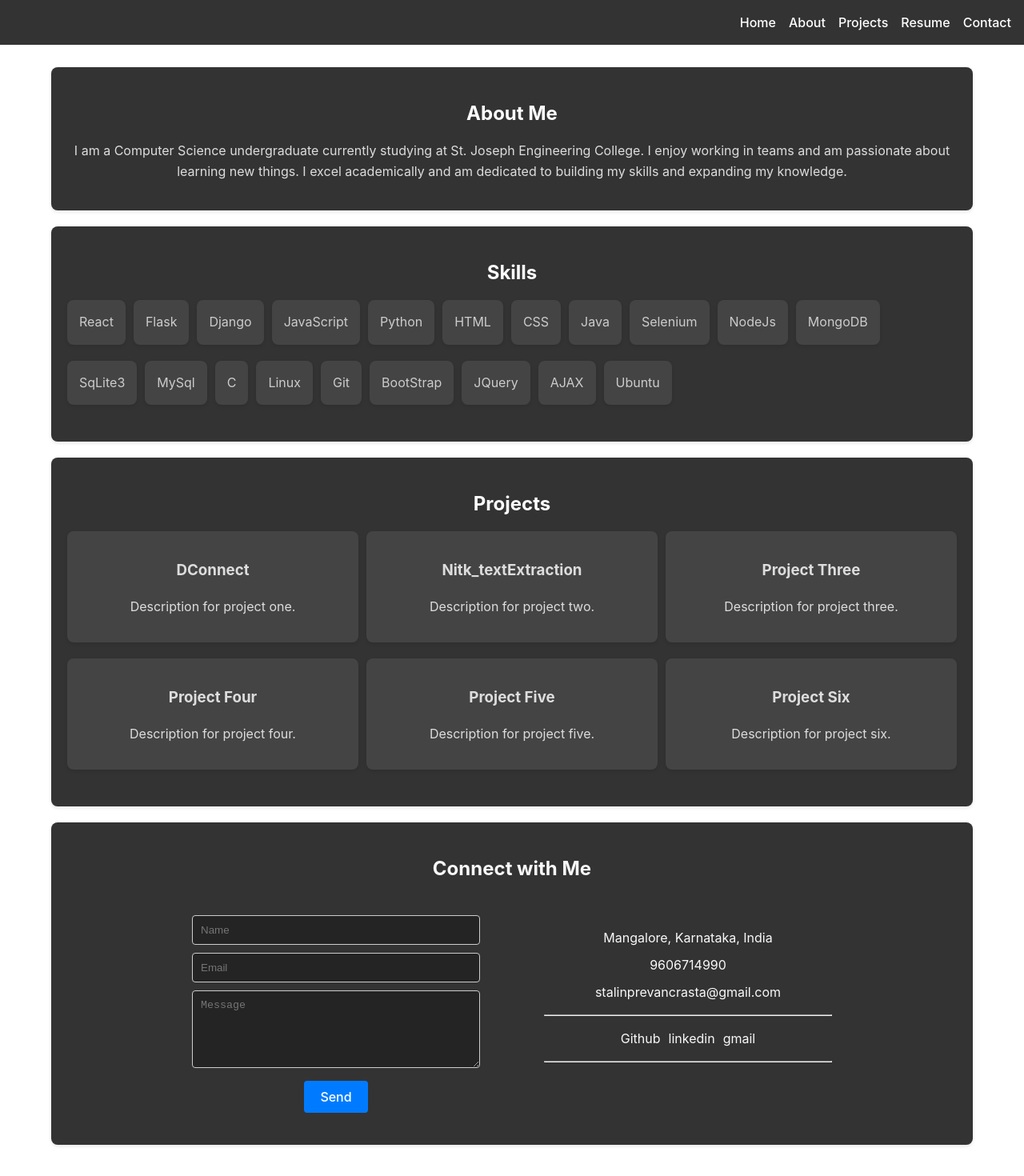
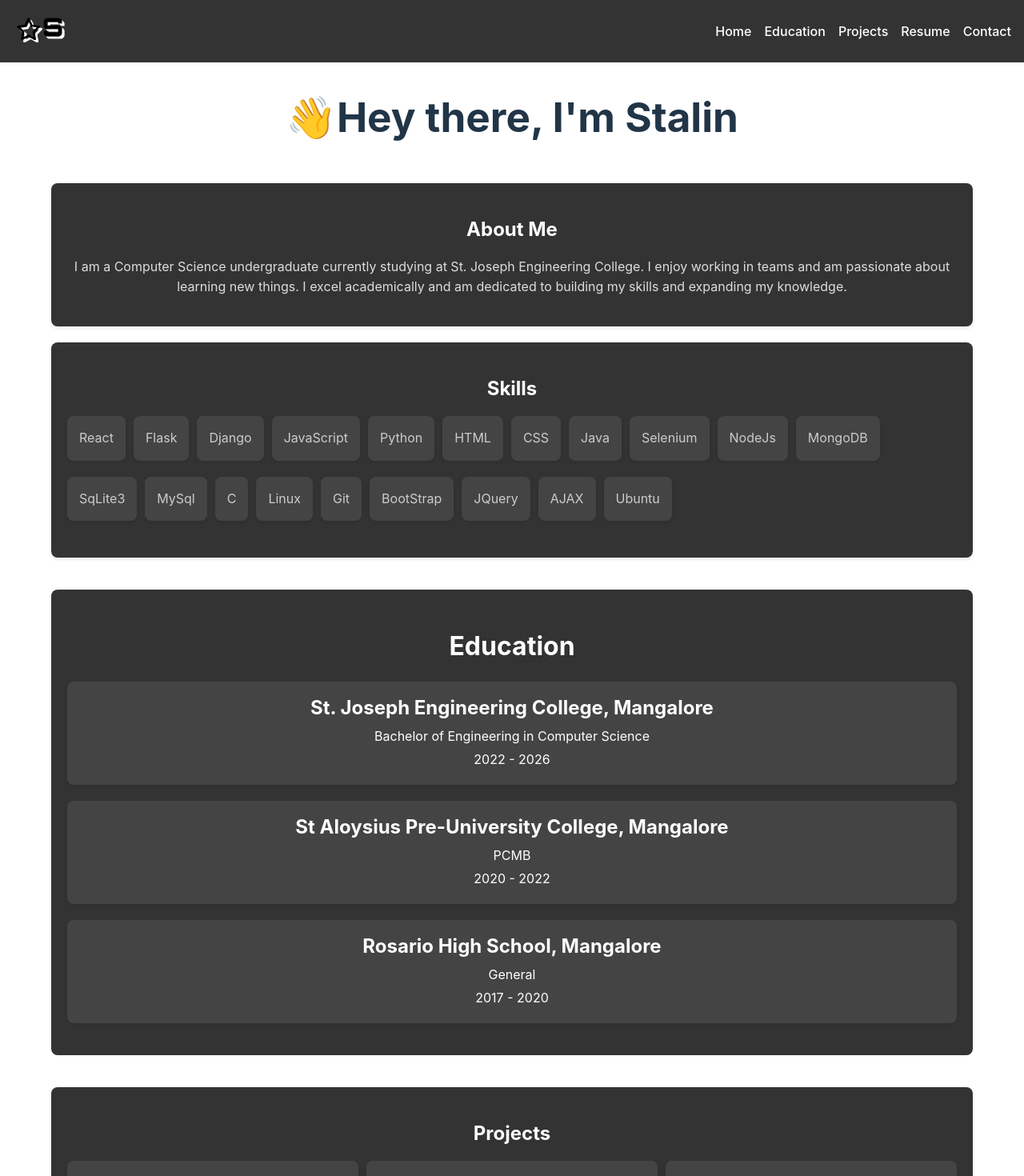
Before and after one commit to StalinPrevanCrasta/react-personal-website, a React (Vite) app: page / in a window 1280 px wide. Shown: the top 1470 px of the page at 80% size. Built offline with nearby package versions, Linux system fonts and the light colour scheme.

Commit message:
feat: Add logo to Navbar, update App and styles, add Education component

```diff
--- a/index.html
+++ b/index.html
@@ -3,7 +3,7 @@
   <head>
     <meta charset="UTF-8" />
     <meta name="viewport" content="width=device-width, initial-scale=1.0" />
-    <title>Portfolio</title>
+    <title>Stalin Prevan Crasta</title>
   </head>
   <body>
     <div id="root"></div>
--- a/package.json
+++ b/package.json
@@ -11,7 +11,8 @@
   },
   "dependencies": {
     "react": "^18.3.1",
-    "react-dom": "^18.3.1"
+    "react-dom": "^18.3.1",
+    "react-router-dom": "^6.28.0"
   },
   "devDependencies": {
     "@eslint/js": "^9.13.0",
--- a/src/App.jsx
+++ b/src/App.jsx
@@ -5,6 +5,7 @@ import Skills from './Skills';
 import Projects from './Projects';
 import Contact from './Contact';
 import './styles/App.css';
+import Education from './Education';
 
 function App() {
   return (
@@ -13,10 +14,16 @@ function App() {
         <Navbar />
       </div>
       <div className="component">
+        <h1>&#128075;Hey there, I'm Stalin</h1>
+        </div>
+      <div className="component">
         <About />
       </div>
       <div className="component">
         <Skills />
+      </div>
+      <div className="component">
+        <Education />
       </div>
       <div className="component">
         <Projects />
--- a/src/Contact.jsx
+++ b/src/Contact.jsx
@@ -3,7 +3,7 @@ import './styles/Contact.css';
 
 function Contact() {
     return (
-        <div class="contactMe">
+        <div className="contactMe">
             <h2>Connect with Me</h2>
             <div className="contact-wrapper">
             <div className="left-section">
@@ -15,17 +15,17 @@ function Contact() {
                 </form>
             </div>
             <div className="right-section">
-                <ul class="contact-list">
-                    <li class="list-item">Mangalore, Karnataka, India</li>
-                    <li class="list-item">9606714990</li>
-                    <li class="list-item">stalinprevancrasta@gmail.com</li>
+                <ul className="contact-list">
+                    <li className="list-item">Mangalore, Karnataka, India</li>
+                    <li className="list-item">9606714990</li>
+                    <li className="list-item">stalinprevancrasta@gmail.com</li>
 
                 </ul>
                 <hr></hr>
                 <ul className="social-media-list">
-                    <li class="list-item">Github</li>
-                    <li class="list-item">linkedin</li>
-                    <li class="list-item">gmail</li>
+                    <li className="list-item">Github</li>
+                    <li className="list-item">linkedin</li>
+                    <li className="list-item">gmail</li>
                 </ul>
                 <hr></hr>
             </div>
--- /dev/null
+++ b/src/Education.jsx
@@ -0,0 +1,40 @@
+import React from 'react';
+import './styles/Education.css';
+
+const educationData = [
+  {
+    id: 1,
+    institution: 'St. Joseph Engineering College, Mangalore',
+    stream: 'Bachelor of Engineering in Computer Science',
+    period: '2022 - 2026'
+  },
+  {
+    id: 2,
+    institution: 'St Aloysius Pre-University College, Mangalore',
+    stream: 'PCMB',
+    period: '2020 - 2022'
+  },
+  {
+    id: 3,
+    institution: 'Rosario High School, Mangalore',
+    stream: 'General',
+    period: '2017 - 2020'
+  }
+];
+
+function Education() {
+  return (
+    <div className="education">
+      <h2>Education</h2>
+      {educationData.map((item) => (
+        <div key={item.id} className="education-item">
+          <h3>{item.institution}</h3>
+          <p>{item.stream}</p>
+          <p>{item.period}</p>
+        </div>
+      ))}
+    </div>
+  );
+}
+
+export default Education;
--- a/src/Navbar.jsx
+++ b/src/Navbar.jsx
@@ -1,12 +1,16 @@
 import React from 'react';
 import './styles/Navbar.css';
+import logo from './assets/logo.png';
 
 function Navbar() {
   return (
     <nav className="navbar">
+      <div className="logo">
+        <img src={logo} alt="Logo" />
+      </div>
       <ul>
         <li><a href="/">Home</a></li>
-        <li><a href="/About">About</a></li>
+        <li><a href="/Contact">Education</a></li>
         <li><a href="/Projects">Projects</a></li>
         <li><a href="/Resume">Resume</a></li>
         <li><a href="/Contact">Contact</a></li>
--- a/src/Projects.jsx
+++ b/src/Projects.jsx
@@ -6,9 +6,9 @@ function Projects() {
         { id: 1, title: 'DConnect', description: 'Description for project one.' },
         { id: 2, title: 'Nitk_textExtraction', description: 'Description for project two.' },
         { id: 3, title: 'Project Three', description: 'Description for project three.' },
-        { id: 4, title: 'Project Four', description: 'Description for project four.' },
-        { id: 5, title: 'Project Five', description: 'Description for project five.' },
-        { id: 6, title: 'Project Six', description: 'Description for project six.' },
+        // { id: 4, title: 'Project Four', description: 'Description for project four.' },
+        // { id: 5, title: 'Project Five', description: 'Description for project five.' },
+        // { id: 6, title: 'Project Six', description: 'Description for project six.' },
       ];
   return (
     <div className="projects">
--- a/src/styles/App.css
+++ b/src/styles/App.css
@@ -1,5 +1,5 @@
 #root {
-  max-width: 1280px;
+  max-width: 1450px;
   margin: 0 auto;
   padding: 2rem;
   text-align: center;
--- a/src/styles/Contact.css
+++ b/src/styles/Contact.css
@@ -66,3 +66,15 @@ form button {
 form button:hover {
     background-color: #0056b3;
 }
+
+/* Media query for smaller screens */
+@media (max-width: 768px) {
+    .contact-wrapper {
+        flex-direction: column;
+        align-items: center;
+    }
+
+    .left-section, .right-section {
+        width: 100%;
+    }
+}
--- /dev/null
+++ b/src/styles/Education.css
@@ -0,0 +1,32 @@
+.education {
+    padding: 20px;
+    background-color: #333;
+    border-radius: 8px;
+    margin: 20px 0;
+  }
+
+  .education h2 {
+    font-size: 2em;
+    margin-bottom: 20px;
+    color: #ffffff;
+  }
+
+  .education-item {
+    margin-bottom: 20px;
+    padding: 15px;
+    background-color: #444;
+    border-radius: 8px;
+    box-shadow: 0 2px 4px rgba(0, 0, 0, 0.1);
+  }
+
+  .education-item h3 {
+    margin: 0;
+    font-size: 1.5em;
+    color: #ffffff;
+  }
+
+  .education-item p {
+    margin: 5px 0;
+    font-size: 1em;
+    color: #ffffff;
+  }
--- a/src/styles/Navbar.css
+++ b/src/styles/Navbar.css
@@ -6,9 +6,13 @@
   right: 0;
   width: 100%;
   display: flex;
-    justify-content: flex-end;
+  justify-content: space-between;
   align-items: center;
   z-index: 1000;
+}
+
+.logo img {
+  height: 40px; /* Adjust the height as needed */
 }
 
 .navbar ul {
@@ -31,3 +35,59 @@
 .navbar a:hover {
   text-decoration: underline;
 }
+
+.menu-icon {
+  display: none;
+  flex-direction: column;
+  cursor: pointer;
+}
+
+.menu-icon .bar {
+  width: 25px;
+  height: 3px;
+  background-color: white;
+  margin: 4px 0;
+  transition: 0.4s;
+}
+
+.nav-links {
+  display: flex;
+  gap: 1rem;
+}
+
+@media (max-width: 768px) {
+  .menu-icon {
+    display: flex;
+  }
+
+  .nav-links {
+    display: flex;
+    flex-direction: column;
+    width: 100%;
+    position: absolute;
+    top: 60px;
+    left: 0;
+    background-color: #333;
+    padding: 1rem;
+  }
+
+  .nav-links.open {
+    display: flex;
+  }
+
+  .nav-links li {
+    margin: 10px 0;
+  }
+
+  .menu-icon.open .bar:nth-child(1) {
+    transform: rotate(-45deg) translate(-5px, 6px);
+  }
+
+  .menu-icon.open .bar:nth-child(2) {
+    opacity: 0;
+  }
+
+  .menu-icon.open .bar:nth-child(3) {
+    transform: rotate(45deg) translate(-5px, -6px);
+  }
+}
--- a/src/styles/Skills.css
+++ b/src/styles/Skills.css
@@ -39,12 +39,3 @@
   margin: 0;
   color: #ccc;
 }
-
-
-
-/* Media query for smaller screens */
-@media (max-width: 500px) {
-  .skills li {
-    flex: 1 1 100%; /* 1 item per row */
-  }
-}
```
Also changed, not shown: src/assets/logo.png (added), 1 other file (tests, documents, lock files or other folders). Lines whose indentation alone changed are shown as unchanged.
